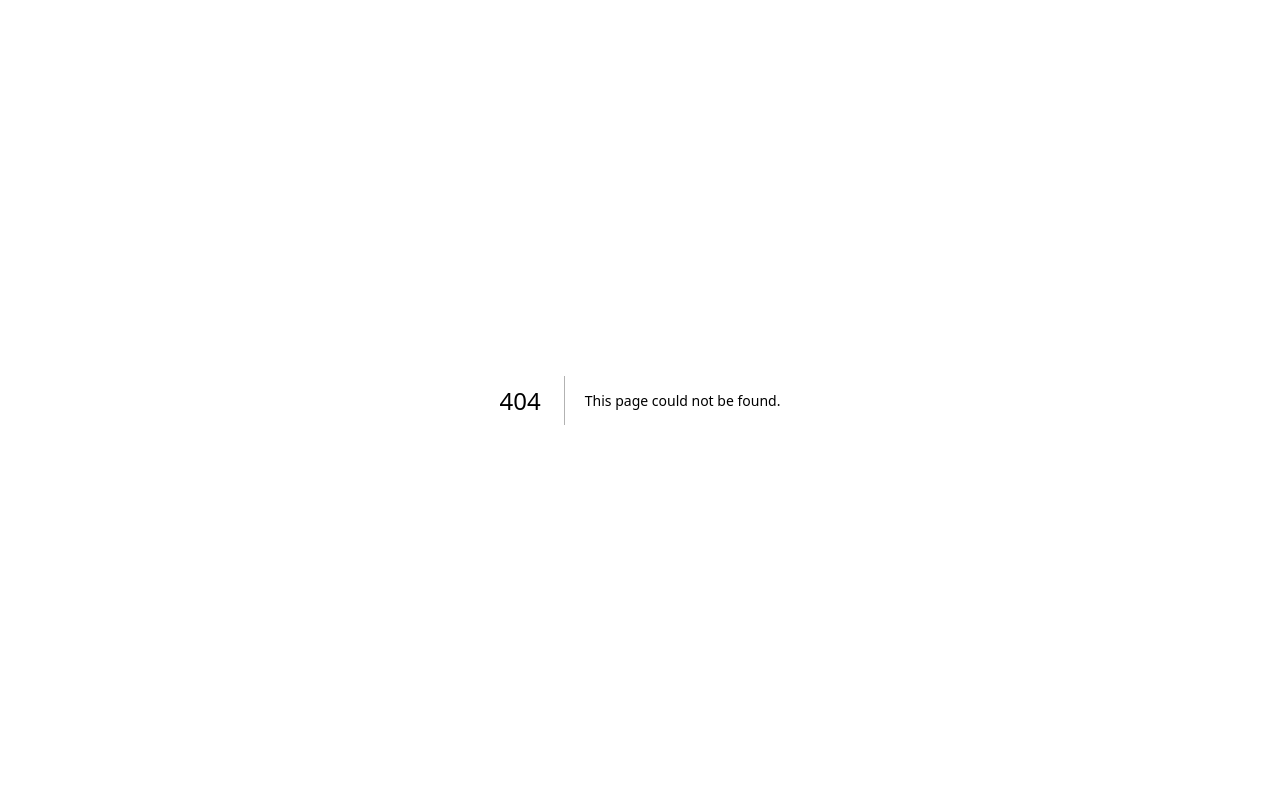
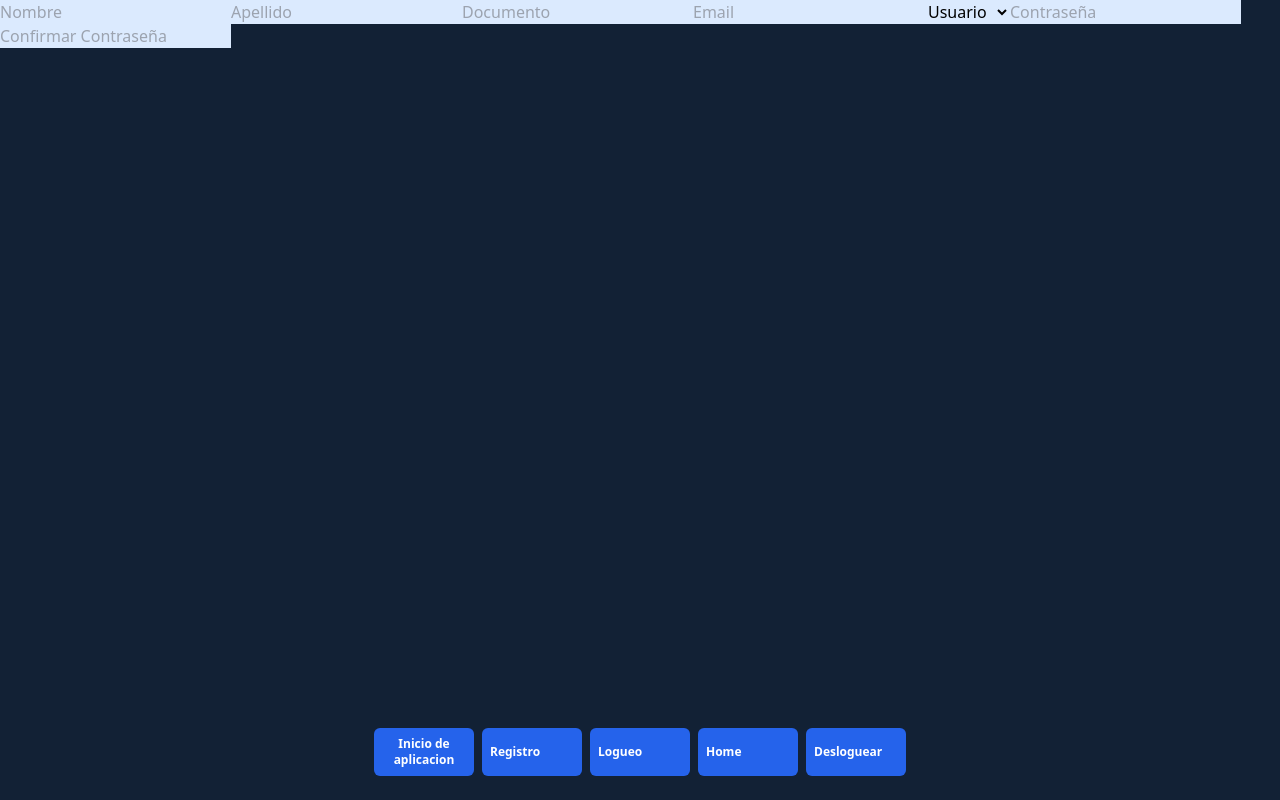
Before and after one commit to Nicoogf/digital-money-application, a Next.js app: page /register in a window 1280 px wide. Before the commit this address had no page. Built offline with nearby package versions, Linux system fonts and the light colour scheme.

Commit message:
Inicio de cliente frontend

```diff
--- a/package.json
+++ b/package.json
@@ -15,7 +15,9 @@
     "mongoose": "^8.4.5",
     "next": "14.2.4",
     "react": "^18",
-    "react-dom": "^18"
+    "react-dom": "^18",
+    "react-hook-form": "^7.52.1",
+    "zod": "^3.23.8"
   },
   "devDependencies": {
     "eslint": "^8",
--- a/src/app/api/cards/[id]/route.js
+++ b/src/app/api/cards/[id]/route.js
@@ -34,12 +34,12 @@ export async function DELETE(request , {params}) {
     return NextResponse.json({message : "Tarjeta eliminada"})
 }
 
-export async function UPDATE ( request ){
+export async function PUT ( request , {params}){
     MongoDBConnection()
     const id = params.id
     const body = await request.json()
 
-    const CardUpdate  = await Card.findByIdAndUpdate({id}, body , {new : true})
+    const CardUpdate  = await Card.findByIdAndUpdate(id, body , {new : true})
     if(!CardUpdate){
         return NextResponse.json({message : "No se encontro ninguna Tarjeta"})
     }
--- /dev/null
+++ b/src/app/dashboard/page.jsx
@@ -0,0 +1,9 @@
+import React from 'react'
+
+const Dashboard = () => {
+  return (
+    <div>Dashboard</div>
+  )
+}
+
+export default Dashboard
--- a/src/app/globals.css
+++ b/src/app/globals.css
@@ -2,32 +2,7 @@
 @tailwind components;
 @tailwind utilities;
 
-:root {
-  --foreground-rgb: 0, 0, 0;
-  --background-start-rgb: 214, 219, 220;
-  --background-end-rgb: 255, 255, 255;
+body{
+  background-color: rgb(18, 33, 53);
+  color:white;
 }
-
-@media (prefers-color-scheme: dark) {
-  :root {
-    --foreground-rgb: 255, 255, 255;
-    --background-start-rgb: 0, 0, 0;
-    --background-end-rgb: 0, 0, 0;
-  }
-}
-
-body {
-  color: rgb(var(--foreground-rgb));
-  background: linear-gradient(
-      to bottom,
-      transparent,
-      rgb(var(--background-end-rgb))
-    )
-    rgb(var(--background-start-rgb));
-}
-
-@layer utilities {
-  .text-balance {
-    text-wrap: balance;
-  }
-}
--- a/src/app/layout.js
+++ b/src/app/layout.js
@@ -1,7 +1,7 @@
 import { Inter } from "next/font/google";
 import "./globals.css";
+import Navbar from "@/components/Navbar";
 
-const inter = Inter({ subsets: ["latin"] });
 
 export const metadata = {
   title: "Create Next App",
@@ -11,7 +11,10 @@ export const metadata = {
 export default function RootLayout({ children }) {
   return (
     <html lang="en">
-      <body className={inter.className}>{children}</body>
+      <body className="h-[100vh] max-h-screen relative">
+        {children}
+        <Navbar />
+      </body>
     </html>
   );
 }
--- /dev/null
+++ b/src/app/login/page.jsx
@@ -0,0 +1,11 @@
+import React from 'react'
+
+const LoguinPage = () => {
+  return (
+    <main>
+        Loguin
+    </main>
+  )
+}
+
+export default LoguinPage
--- a/src/app/page.js
+++ b/src/app/page.js
@@ -2,7 +2,7 @@ import Image from "next/image";
 
 export default function Home() {
   return (
-    <main className="flex min-h-screen flex-col items-center justify-between p-24">
+    <main className="flex flex-col items-center justify-between p-24">
     <h1> Inicio de proyecto </h1>
     </main>
   );
--- /dev/null
+++ b/src/app/register/page.jsx
@@ -0,0 +1,25 @@
+import React from 'react'
+
+const RegisterPage = () => {
+  return (
+    <main>
+
+      <form>
+        <input className='bg-blue-100' name="name" type='text' placeholder='Nombre' />
+        <input className='bg-blue-100' name="lastName" type='text' placeholder='Apellido' />
+        <input className='bg-blue-100' name="dni" type='number' placeholder='Documento' />
+        <input className='bg-blue-100' name="email" type='email' placeholder='Email' />
+
+        <select name="rol" placeholder='Rol' className='text-black bg-blue-100'>
+          <option>Usuario</option>
+          <option>Empresa</option>
+        </select>
+
+        <input className='bg-blue-100' name="password" type='password' placeholder='Contraseña' />
+        <input className='bg-blue-100' name="confirmPassword" type='password' placeholder='Confirmar Contraseña' />
+      </form>
+    </main>
+  )
+}
+
+export default RegisterPage
--- /dev/null
+++ b/src/components/Navbar.jsx
@@ -0,0 +1,16 @@
+import Link from 'next/link'
+import React from 'react'
+
+const Navbar = () => {
+  return (
+    <nav className='flex flex-row gap-x-2 absolute left-1/2 transform -translate-x-1/2 bottom-6'>
+        <Link href="/" className='bg-blue-600 text-white font-semibold p-2 rounded-md text-xs w-[100px] flex items-center text-center'> Inicio de aplicacion </Link>
+        <Link href="/register" className='bg-blue-600 text-white font-semibold p-2 rounded-md text-xs w-[100px] flex items-center text-center'> Registro </Link>
+        <Link href="/login" className='bg-blue-600 text-white font-semibold p-2 rounded-md text-xs w-[100px] flex items-center text-center'> Logueo </Link>
+        <Link href="/dashboard" className='bg-blue-600 text-white font-semibold p-2 rounded-md text-xs w-[100px] flex items-center text-center'> Home </Link>
+        <Link href="/logout" className='bg-blue-600 text-white font-semibold p-2 rounded-md text-xs w-[100px] flex items-center text-center'>  Desloguear </Link>
+    </nav>
+  )
+}
+
+export default Navbar
--- a/src/middleware.js
+++ b/src/middleware.js
@@ -48,5 +48,5 @@ export async function middleware(request) {
 
 }
 export const config = {
-  matcher: ['/dashboard/:path*', '/api/cards/:path*']
+  matcher: ['/api/cards/:path*']
 }
```
Also changed, not shown: src/schema/auth.schema.js (added, +41 -0 lines), src/libs/validator.js (added), 1 other file (tests, documents, lock files or other folders).
